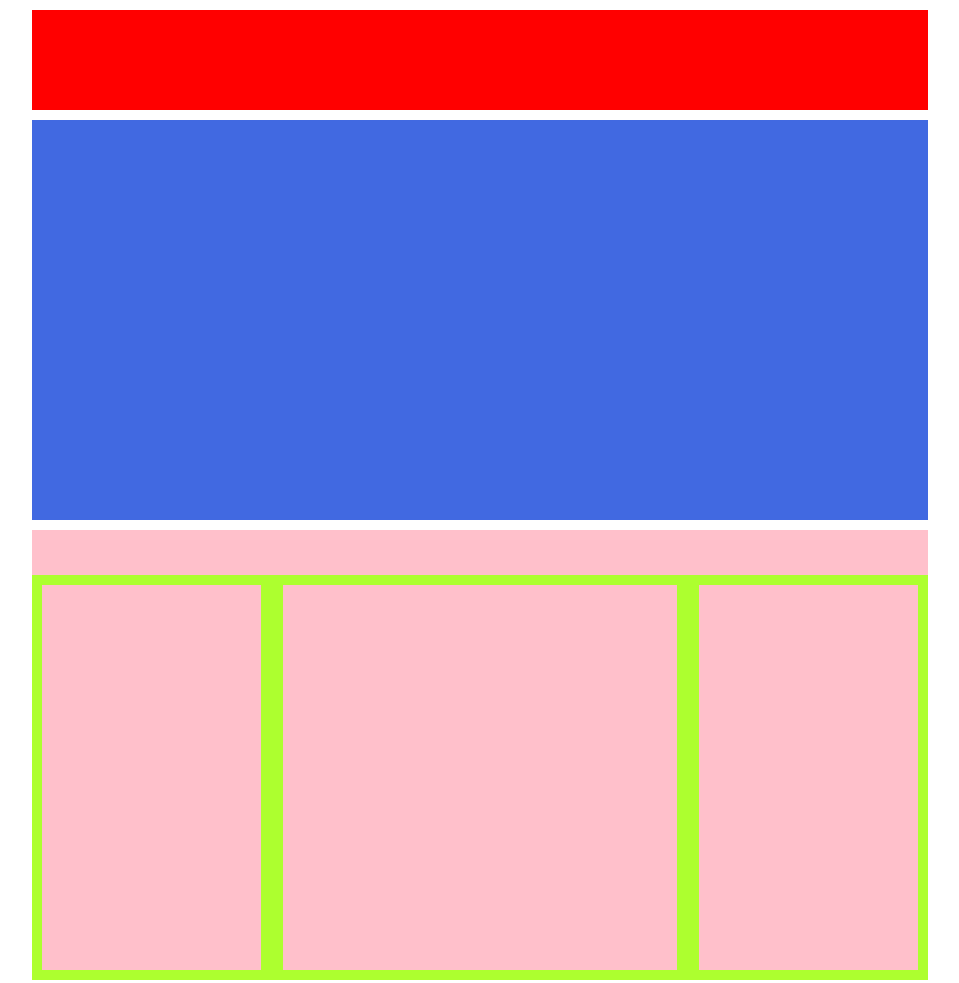
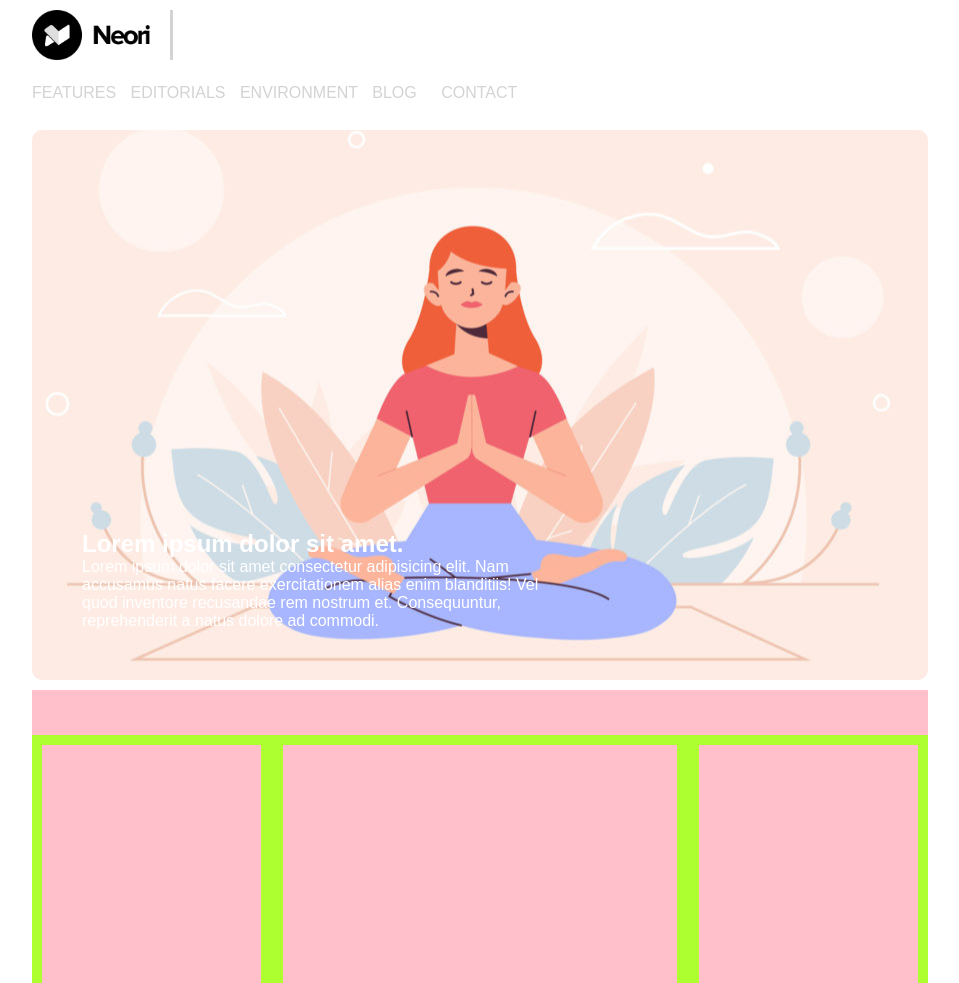
Before and after one commit to malexC137/htmlcss-wp, a plain HTML site: page index.html in a window 1280 px wide. Shown: the top 983 px of the page, without its empty margins (160-1119 px from the left). Drawn offline with Linux system fonts and the light colour scheme.

Commit message:
Ultimato header

```diff
--- a/index.html
+++ b/index.html
@@ -11,11 +11,38 @@
 
     <!-- Testata della pagina -->
     <header>
-        <div></div>
+        <div>
+            <img id="logo-image" src="img/logo.png" alt="Immagine logo">
+            <nav id="nav-bar">
+                <ul>
+                    <li>
+                        <a href="#">Features</a>
+                    </li>
+                    <li>
+                        <a href="#">Editorials</a>
+                    </li>
+                    <li>
+                        <a href="#">Environment</a>
+                    </li>
+                    <li>
+                        <a href="#">Blog</a>
+                    </li>
+                    <li>
+                        <a href="#"></a>
+                    </li>
+                    <li>
+                        <a href="#">Contact</a>
+                    </li>
+                </ul>
+            </nav>
+        </div>
     </header>
     <!-- Corpo della pagina -->
     <main>
-        <section id="main-top"></section>
+        <section id="main-top">
+            <h2>Lorem ipsum dolor sit amet.</h2>
+            <p>Lorem ipsum dolor sit amet consectetur adipisicing elit. Nam accusamus natus facere exercitationem alias enim blanditiis! Vel quod inventore recusandae rem nostrum et. Consequuntur, reprehenderit a natus dolore ad commodi.</p>
+        </section>
         <section id="main-bottom">
             <h1></h1>
             <div class="clearfix">
--- a/style.css
+++ b/style.css
@@ -2,6 +2,10 @@
     margin: 0;
     padding: 0;
     box-sizing: border-box;
+}
+
+html {
+    font-family: Arial, Helvetica, sans-serif;
 }
 
 body > * {
@@ -17,13 +21,19 @@ main > section {
 }
 
 header {
-    height: 100px;
-    background-color: red;
+    height: 110px;
+    background-color: white;
 }
 
 #main-top {
-    height: 400px;
-    background-color: royalblue;
+    /*height: 400px;*/
+    padding: 400px 40% 50px 50px;
+    overflow: hidden;
+    border-radius: 10px;
+    background: url(img/banner.jpg);
+    background-position: center;
+    color: white;
+
 }
 
 #main-bottom {
@@ -74,3 +84,31 @@ footer {
     height: 80px;
     background-color: blueviolet;
 }
+
+#logo-image {
+    height: 50px;
+    padding-right: 20px;
+    border-right-style: inset;
+    border-color: lightgray;
+}
+
+header nav ul {
+    list-style: none;
+}
+
+header nav li {
+    display: inline;
+    margin: 10px;
+    margin-left: 0px;
+}
+
+header nav a {
+    text-decoration: none;
+    color: lightgray;
+    text-transform: uppercase;
+}
+
+#nav-bar {
+    height: 50px;
+    margin-top: 20px;
+}
```
